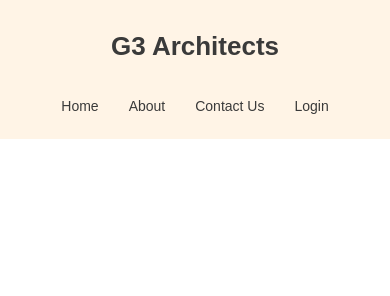
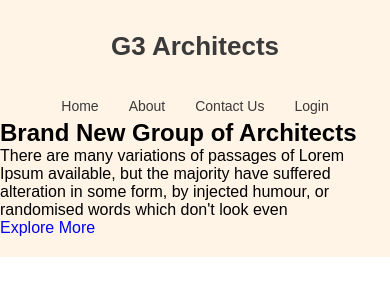
Before and after one commit to StepAsideLiL/g3-architects, a plain HTML site: page index.html in a window 390 px wide. Drawn offline with Linux system fonts and the light colour scheme.

```diff
--- a/index.html
+++ b/index.html
@@ -27,7 +27,10 @@
 
     <!-- Hero Section Start -->
     <section class="hero-container">
-
+      <h1 class="hero-title">Brand New Group of Architects</h1>
+      <p class="hero-subtitle">There are many variations of passages of Lorem Ipsum available, but the majority have suffered alteration in some form, by injected humour, or randomised words which don't look even</p>
+      <a href="#" class="call-action">Explore More</a>
+      <img src="" alt="">
     </section>
     <!-- Hero Section End -->
   </header>
```
Also changed, not shown: assets/images/architect.png (renamed from images/architect.png), assets/images/banner.png (renamed from images/banner.png), assets/images/icons/customers.png (renamed from images/icons/customers.png), assets/images/icons/email.png (renamed from images/icons/email.png), assets/images/icons/projects.png (renamed from images/icons/projects.png), assets/images/icons/ribon.png (renamed from images/icons/ribon.png), assets/images/sponsors/amazon.png (renamed from images/sponsors/amazon.png), assets/images/sponsors/figma.png (renamed from images/sponsors/figma.png), assets/images/sponsors/google.png (renamed from images/sponsors/google.png), assets/images/sponsors/spotify.png (renamed from images/sponsors/spotify.png), assets/images/sponsors/telerama.png (renamed from images/sponsors/telerama.png), assets/images/team1.png (renamed from images/team1.png), assets/images/team2.png (renamed from images/team2.png), assets/images/team3.png (renamed from images/team3.png), 1 more files.
